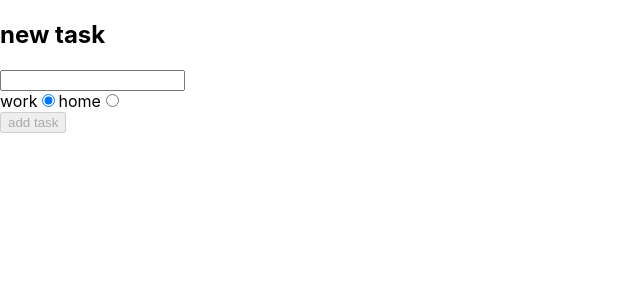
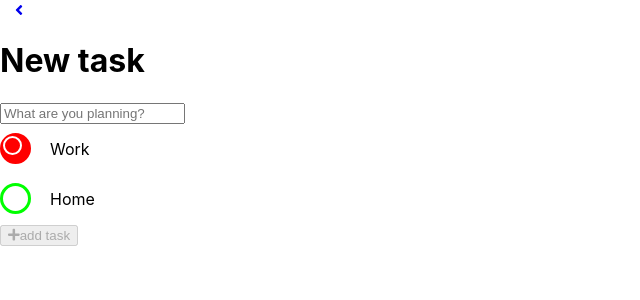
Before and after one commit to DmitriyIshchenko/to-do-list, a React (Create React App) app: page /list/1/new-task in a window 1280 px wide. Shown: the top 300 px of the page, without its empty margins (0-640 px from the left). Built offline with nearby package versions, Linux system fonts and the light colour scheme.

Commit message:
Style add task form and add custom radio buttons

```diff
--- a/src/features/todo/AddTaskForm.js
+++ b/src/features/todo/AddTaskForm.js
@@ -2,6 +2,10 @@ import React, { useState } from 'react';
 import { useDispatch, useSelector } from 'react-redux';
 import { useNavigate, useParams } from 'react-router-dom';
 import { addTask, selectAllLists } from "./todoSlice";
+import { Link } from 'react-router-dom';
+import { FontAwesomeIcon } from '@fortawesome/react-fontawesome';
+
+import "../../styles/AddTaskForm.css"
 
 export default function AddTaskForm() {
 
@@ -21,26 +25,41 @@ export default function AddTaskForm() {
 
     const canSave = task !== "";
     const renderedRadios = lists.map(list => {
-        return <label key={list.listId} htmlFor={list.title}>{list.title}
+        const isChecked = targetListId === list.listId;
+        return <label key={list.listId} htmlFor={list.title} className='custom-radio-label'>{list.title}
             <input
                 type="radio"
                 id={list.title}
                 name="list"
                 value={list.listId}
-                checked={targetListId === list.listId}
+                checked={isChecked}
                 onChange={(e) => setTargerListId(e.target.value)} />
+            <span className="custom-radio" style={
+                {
+                    border: `3px solid ${list.colorTheme}`,
+                    background: isChecked ? list.colorTheme : "white"
+                }
+            }></span>
         </label>
 
     })
 
-    return <section>
-        <h2>new task</h2>
-        <form>
-            <input type="text" value={task} onChange={(e) => setTask(e.target.value)} />
-            <div>
-                {renderedRadios}
-            </div>
-            <button disabled={!canSave} onClick={handleAddTask}>add task</button>
-        </form>
-    </section>;
+    return <form className='add-task-form'>
+        <Link to={`/list/${listId}`} className='link-back'><FontAwesomeIcon icon="angle-left" /></Link>
+        <header>
+            <h1>New task</h1>
+        </header>
+
+        <input type="text" placeholder='What are you planning?' value={task} onChange={(e) => setTask(e.target.value)} />
+
+        <div className='add-task-controls'>
+            {renderedRadios}
+        </div>
+
+        <button className="save-btn" disabled={!canSave} onClick={handleAddTask}>
+            <FontAwesomeIcon icon="plus" />add task
+        </button>
+    </form>
+
+
 }
--- /dev/null
+++ b/src/styles/AddTaskForm.css
@@ -0,0 +1,48 @@
+.add-task-controls {
+    display: flex;
+    flex-direction: column;
+    flex-grow: 1;
+    overflow: auto;
+}
+
+.custom-radio-label {
+    display: flex;
+    align-items: center;
+    justify-content: space-between;
+    position: relative;
+    min-height: 50px;
+    padding-left: 50px;
+    text-transform: capitalize;
+}
+
+.custom-radio-label input {
+    display: none;
+}
+
+.custom-radio {
+    display: block;
+    position: absolute;
+    top: inherit;
+    left: 0;
+    height: 25px;
+    width: 25px;
+    border-radius: 50%;
+}
+
+.custom-radio:after {
+    content: "";
+    position: absolute;
+    display: none;
+}
+
+.custom-radio-label input:checked~.custom-radio:after {
+    display: block;
+}
+
+.custom-radio-label .custom-radio:after {
+    width: 15px;
+    height: 15px;
+    border-radius: 50%;
+    background: transparent;
+    border: 2px solid white;
+}
```
